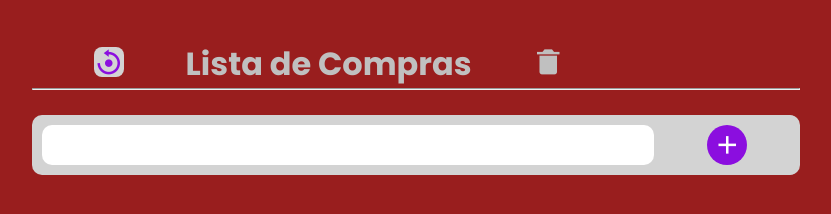
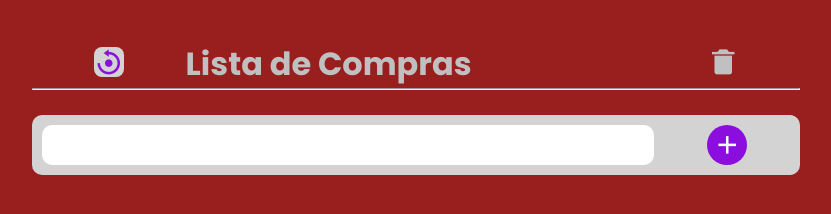
Before and after one commit to ivaraujo/lista_de_compras, a plain HTML site: page index.html in a window 1280 px wide. Shown: the whole page, without its empty margins (224-1055 px from the left). Drawn offline with nearby package versions, Linux system fonts and the light colour scheme.

Commit message:
Update CSS

```diff
--- a/css/style.css
+++ b/css/style.css
@@ -17,7 +17,9 @@ p{
     display: flex;
     font-size: xx-large;
     font-weight: bold;
+    text-align: center;
     color: silver;
+    width: 60%;
 }
 
 ul{
@@ -29,12 +31,10 @@ ul{
 
 .header{
     display: flex;
-    align-content: space-around;
+    align-content: space-between;
 }
-
 .header button{
     position:block;
-    right: 18%;
 }
 
 .header button .bx{
```
